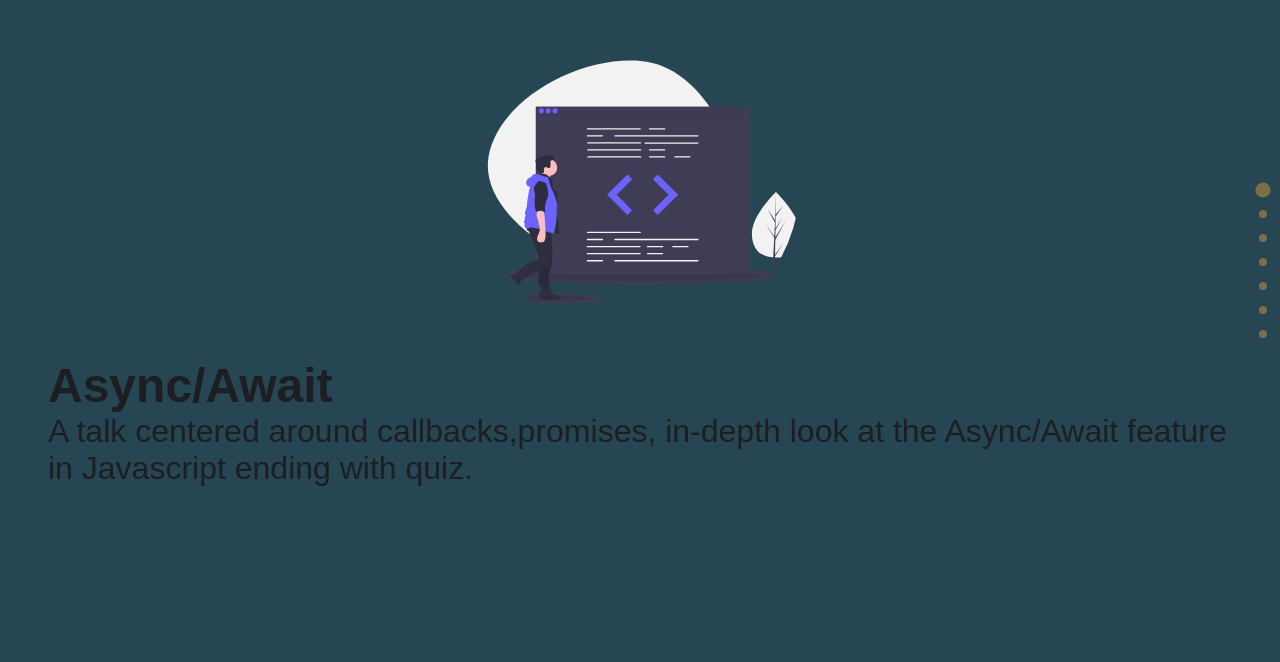
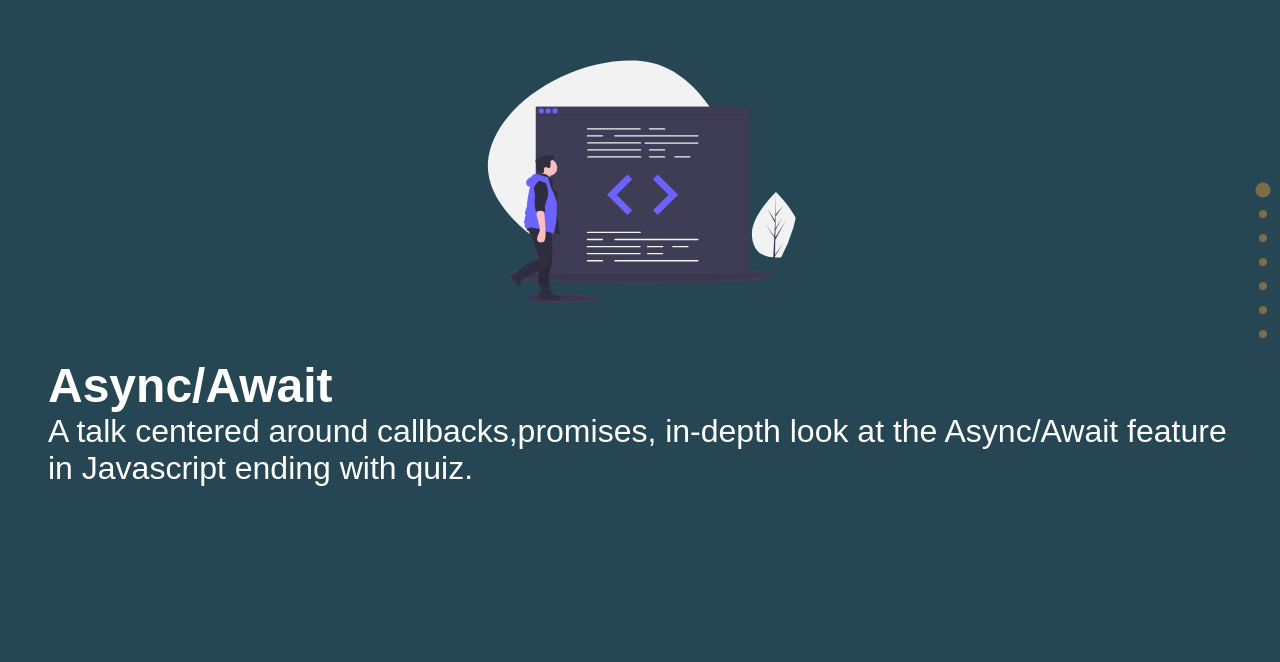
Before and after one commit to Harshi7016/Aync-Await-Devkode-Talk, a plain HTML site: page index.html in a window 1280 px wide. Shown: the part 138-800 px from the top of the page. Drawn offline with Linux system fonts and the light colour scheme.

Commit message:
color change wrapper

```diff
--- a/style.css
+++ b/style.css
@@ -30,7 +30,7 @@ body {
   justify-content: center;
   align-items: center;
   min-height: 100vh;
-  color: #1d1e22;
+  color: #fff;
   font-size: 8rem;
   flex-direction: column;
 }
```
